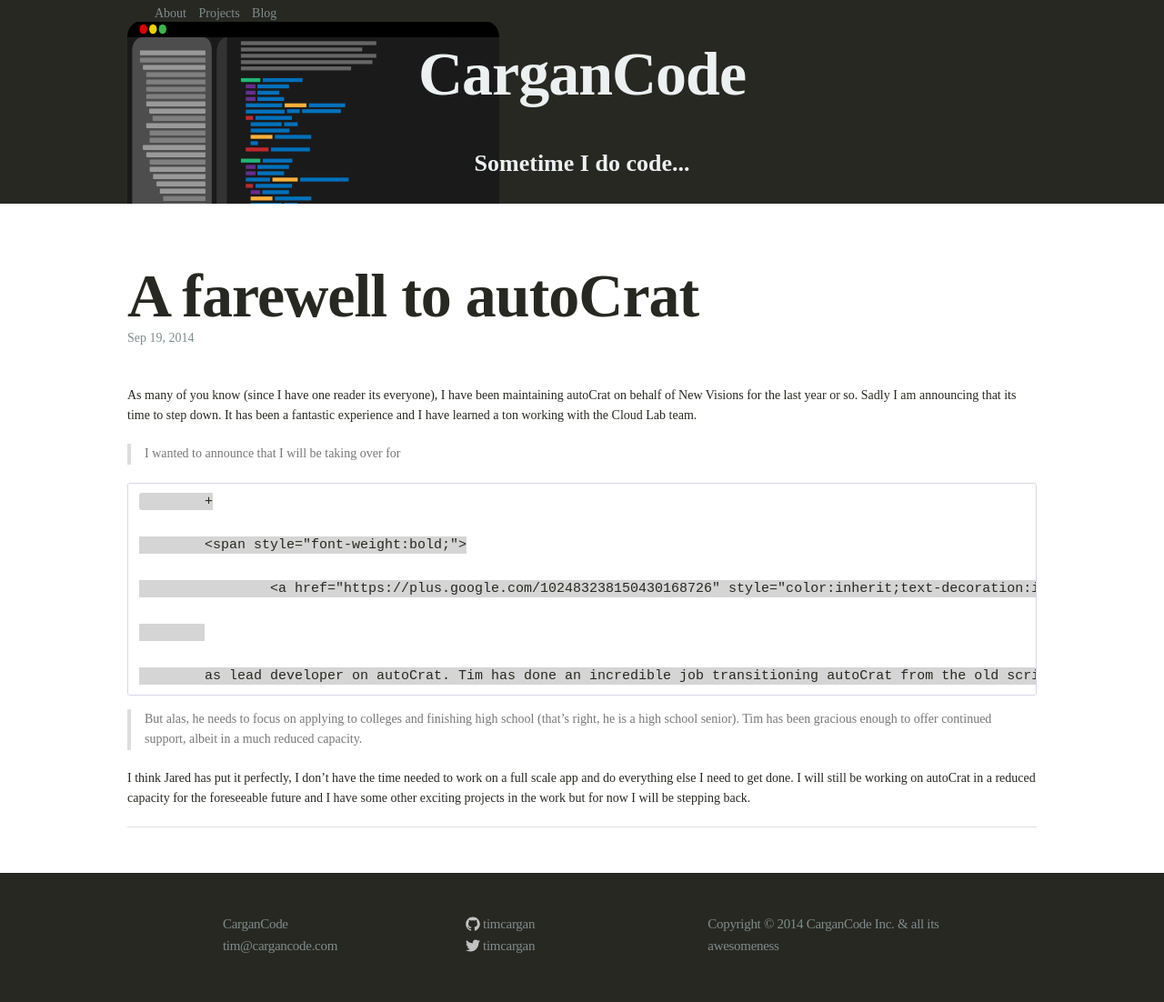
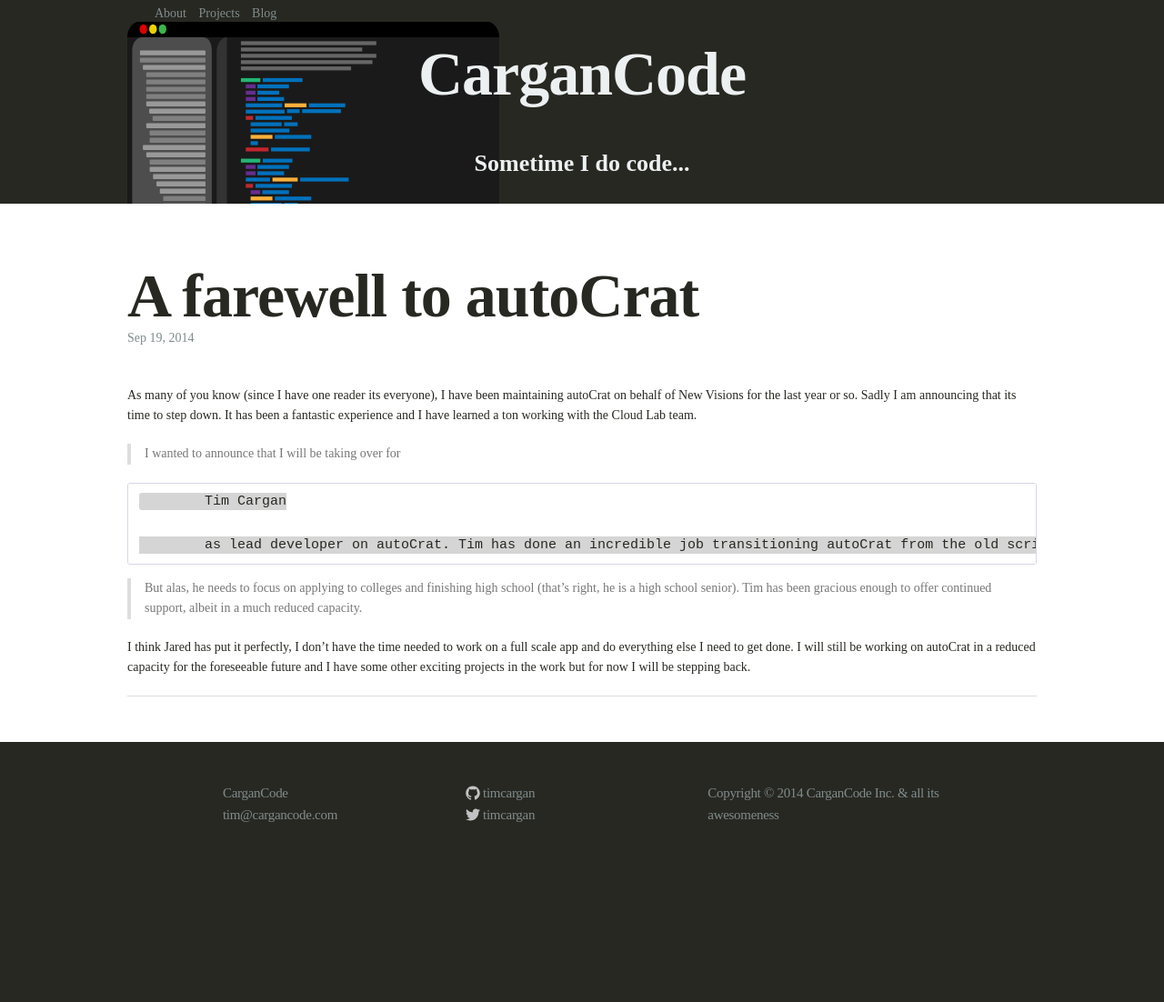
Before and after one commit to CarganCode/CarganCode.github.io, a Jekyll site: the page built from _posts/2014-9-19-A_farewell_to_autoCrat.md, in a window 1280 px wide. Shown: the whole page at 91% size. Built offline with Jekyll 4.4.1, drawn with Linux system fonts in a browser that asks for light colours; after the commit the page ends 958 px from its top, so only the background shows below that.

Commit message:
Dev-Updating: A farewell to autoCrat

```diff
--- a/_posts/2014-9-19-A_farewell_to_autoCrat.md
+++ b/_posts/2014-9-19-A_farewell_to_autoCrat.md
@@ -12,13 +12,7 @@
 
 >I wanted to announce that I will be taking over for
 
-		+
-
-		<span style="font-weight:bold;">
-
-			<a href="https://plus.google.com/102483238150430168726" style="color:inherit;text-decoration:inherit;">Tim Cargan</a>
-
-
+		Tim Cargan
 
 		as lead developer on autoCrat. Tim has done an incredible job transitioning autoCrat from the old script framework into the new add-ons framework and has taught the Cloudlab team a lot along the way.
 
```
